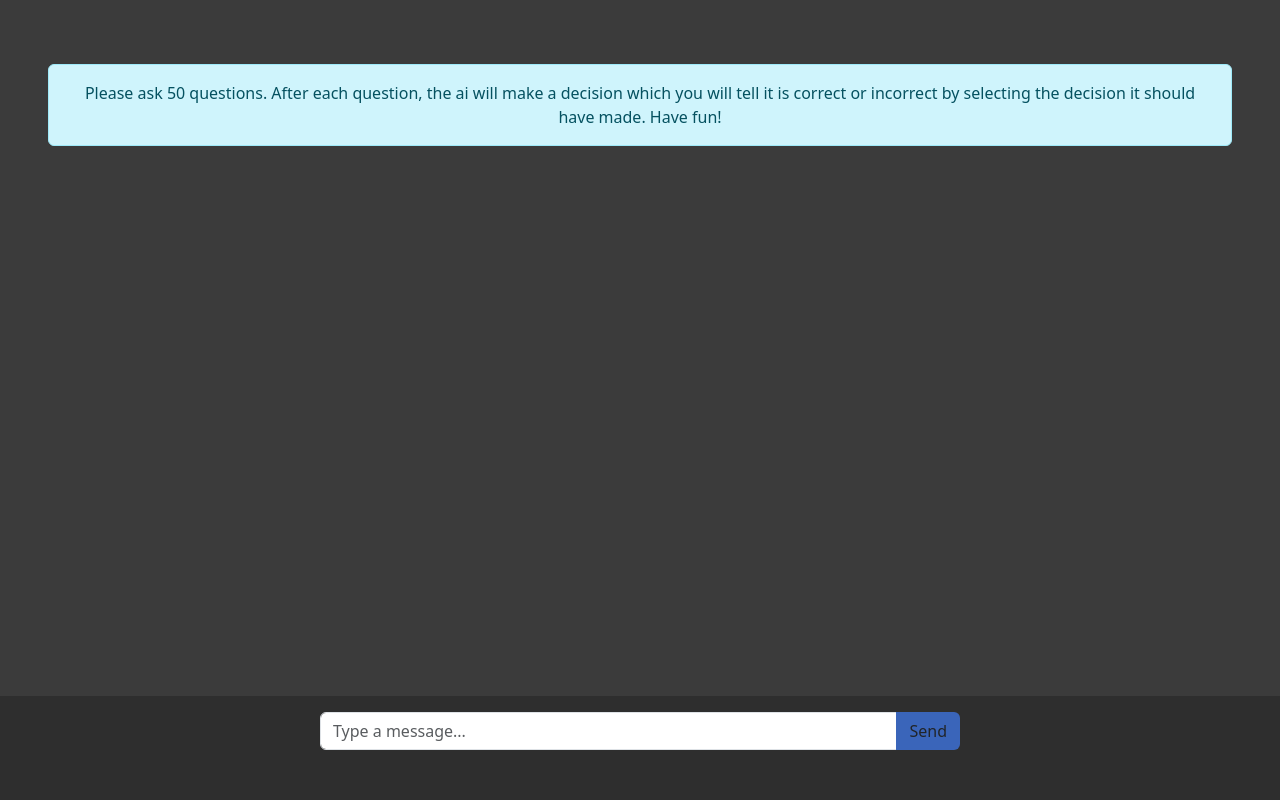
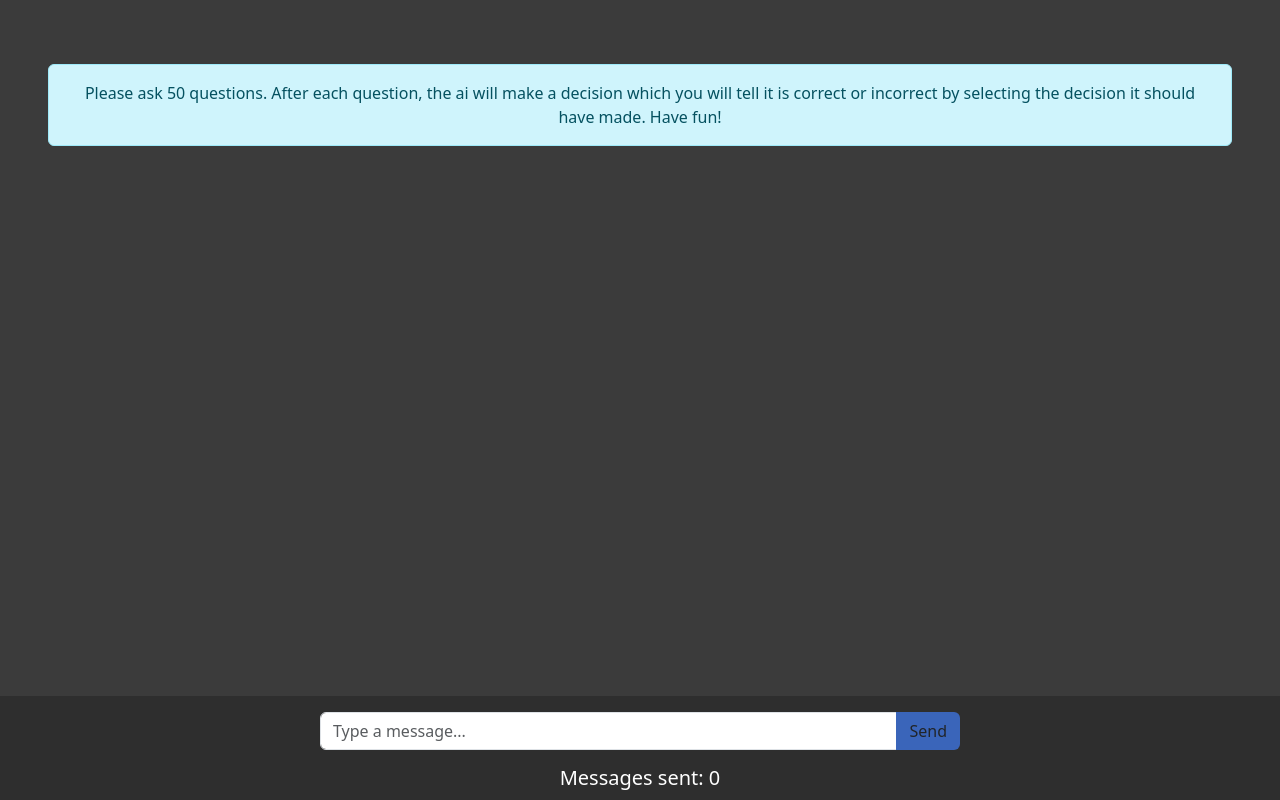
Before and after one commit to loganank/rldm_ui, a React (Create React App) app: page / in a window 1280 px wide. Built offline with nearby package versions, Linux system fonts and the light colour scheme.

Commit message:
count messages

```diff
--- a/src/App.js
+++ b/src/App.js
@@ -3,6 +3,7 @@ import {useEffect, useRef, useState} from "react";
 
 function App() {
     const [messages, setMessages] = useState([]);
+	const [userMessageCount, setUserMessageCount] = useState(0);
     const [inputMessage, setInputMessage] = useState('');
     const [loading, setLoading] = useState(false);
     const [options, setOptions] = useState([]);
@@ -27,6 +28,7 @@ function App() {
         if (inputMessage.trim() === '') return;
 
         setShowInitialMessage(false);
+		setUserMessageCount(userMessageCount + 1);
         setLoading(true); // Set loading to true before making the request
 
         try {
@@ -171,6 +173,10 @@ function App() {
                         {loading ? 'Sending...' : 'Send'}
                     </button>
                 </div>
+				<h5 id="message-count" className="text-center">
+					Messages sent: {userMessageCount}
+				</h5>
+
         </div>
     );
 }
```
